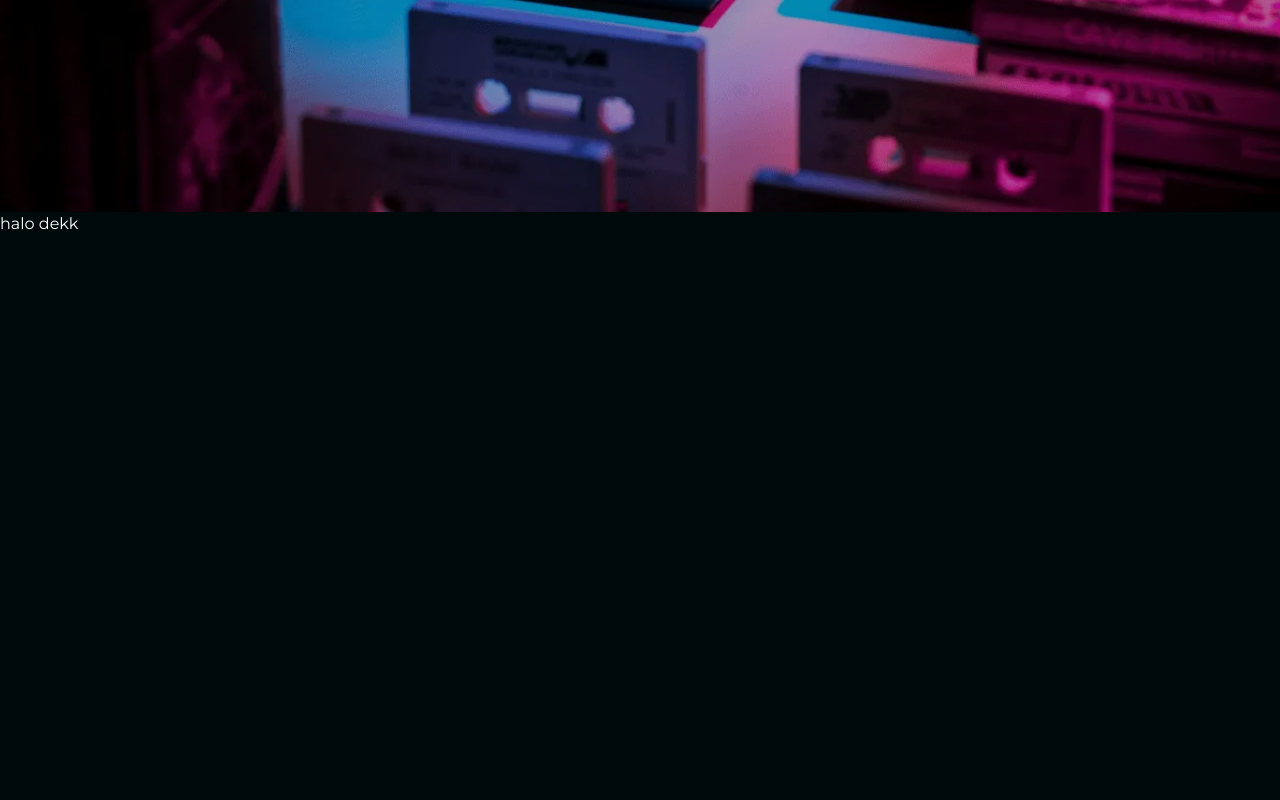
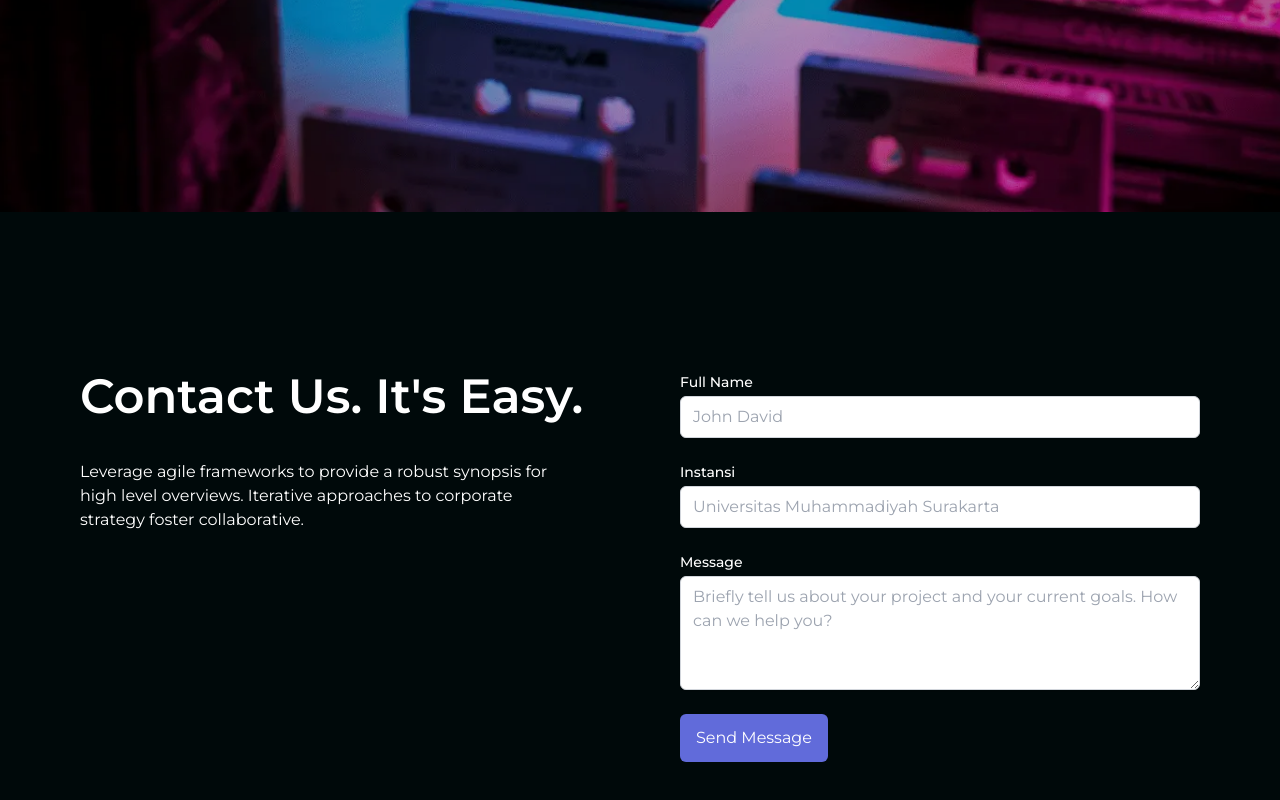
Before and after one commit to FOSTI-UMS/fostifest-24, a Next.js app: page / in a window 1280 px wide. Shown: the part 588-1388 px from the top of the page. Before the commit the page ends 824 px from the top, so only its background shows below. Built offline with nearby package versions, Linux system fonts and the light colour scheme.

Commit message:
[Ammar]fitur chat ke whatsapp

```diff
--- a/src/app/whatsapp/whatsapp.jsx
+++ b/src/app/whatsapp/whatsapp.jsx
@@ -1,18 +1,11 @@
-"use client";
-import { useEffect } from "react";
-
-const WhatsAppPage = () => {
-  useEffect(() => {
-    const message = encodeURIComponent("halo kak");
-
-    const phoneNumber = "no-hp-cp";
-
-    const whatsappUrl = `https://api.whatsapp.com/send?phone=${phoneNumber}&text=${message}`;
-
-    window.location.href = whatsappUrl;
-  }, []);
-
-  return null;
+const openWhatsAppPage = ({ name, instansi, message }) => {
+  const formattedMessage = encodeURIComponent(
+    `Halo kak, saya ${name} dari ${instansi}. Pesan saya: ${message}`
+  );
+  const phoneNumber = "6287831620669";
+  const whatsappUrl = `https://api.whatsapp.com/send?phone=${phoneNumber}&text=${formattedMessage}`;
+  console.log(whatsappUrl);
+  window.open(whatsappUrl, "_blank");
 };
 
-export default WhatsAppPage;
+export default openWhatsAppPage;
--- a/src/components/home/contactUs/contactUs.jsx
+++ b/src/components/home/contactUs/contactUs.jsx
@@ -1,5 +1,98 @@
+"use client";
+import React, { useState } from "react";
+import openWhatsAppPage from "@/app/whatsapp/whatsapp";
+
 const ContactUsSection = ({}) => {
-  return <div>halo dekk</div>;
+  const [formData, setFormData] = useState({
+    name: "",
+    instansi: "",
+    message: "",
+  });
+
+  const handleChange = (e) => {
+    const { id, value } = e.target;
+    setFormData({ ...formData, [id]: value });
+  };
+
+  const handleSubmit = (e) => {
+    e.preventDefault();
+    openWhatsAppPage(formData);
+  };
+  return (
+    <div className="container mt-20 mb-20 p-10">
+      <div className="flex flex-row">
+        <div className="flex flex-col w-full m-10">
+          <h2 className="text-5xl font-semibold mb-10">
+            Contact Us. It's Easy.
+          </h2>
+          <p className="mr-10">
+            Leverage agile frameworks to provide a robust synopsis for high
+            level overviews. Iterative approaches to corporate strategy foster
+            collaborative.
+          </p>
+        </div>
+        <div className="flex flex-col w-full m-10">
+          <form class="space-y-6" onSubmit={handleSubmit}>
+            <div>
+              <label
+                htmlFor="name"
+                className="block text-sm font-medium text-white"
+              >
+                Full Name
+              </label>
+              <input
+                type="text"
+                id="name"
+                value={formData.name}
+                onChange={handleChange}
+                placeholder="John David"
+                className="text-black mt-1 block w-full px-3 py-2 border border-gray-300 rounded-md shadow-sm"
+              />
+            </div>
+            <div>
+              <label
+                htmlFor="instansi"
+                className="block text-sm font-medium text-white"
+              >
+                Instansi
+              </label>
+              <input
+                type="text"
+                id="instansi"
+                value={formData.instansi}
+                onChange={handleChange}
+                placeholder="Universitas Muhammadiyah Surakarta"
+                className="text-black mt-1 block w-full px-3 py-2 border border-gray-300 rounded-md shadow-sm"
+              />
+            </div>
+            <div>
+              <label
+                htmlFor="message"
+                className="block text-sm font-medium text-white"
+              >
+                Message
+              </label>
+              <textarea
+                id="message"
+                rows="4"
+                value={formData.message}
+                onChange={handleChange}
+                placeholder="Briefly tell us about your project and your current goals. How can we help you?"
+                className="text-black mt-1 block w-full px-3 py-2 border border-gray-300 rounded-md shadow-sm"
+              ></textarea>
+            </div>
+            <button
+              type="submit"
+              style={{ backgroundColor: "#616BDA" }}
+              className="text-white px-4 py-3  rounded-md "
+            >
+              Send Message
+            </button>
+          </form>
+        </div>
+      </div>
+    </div>
+  );
 };
 
 export default ContactUsSection;
```
